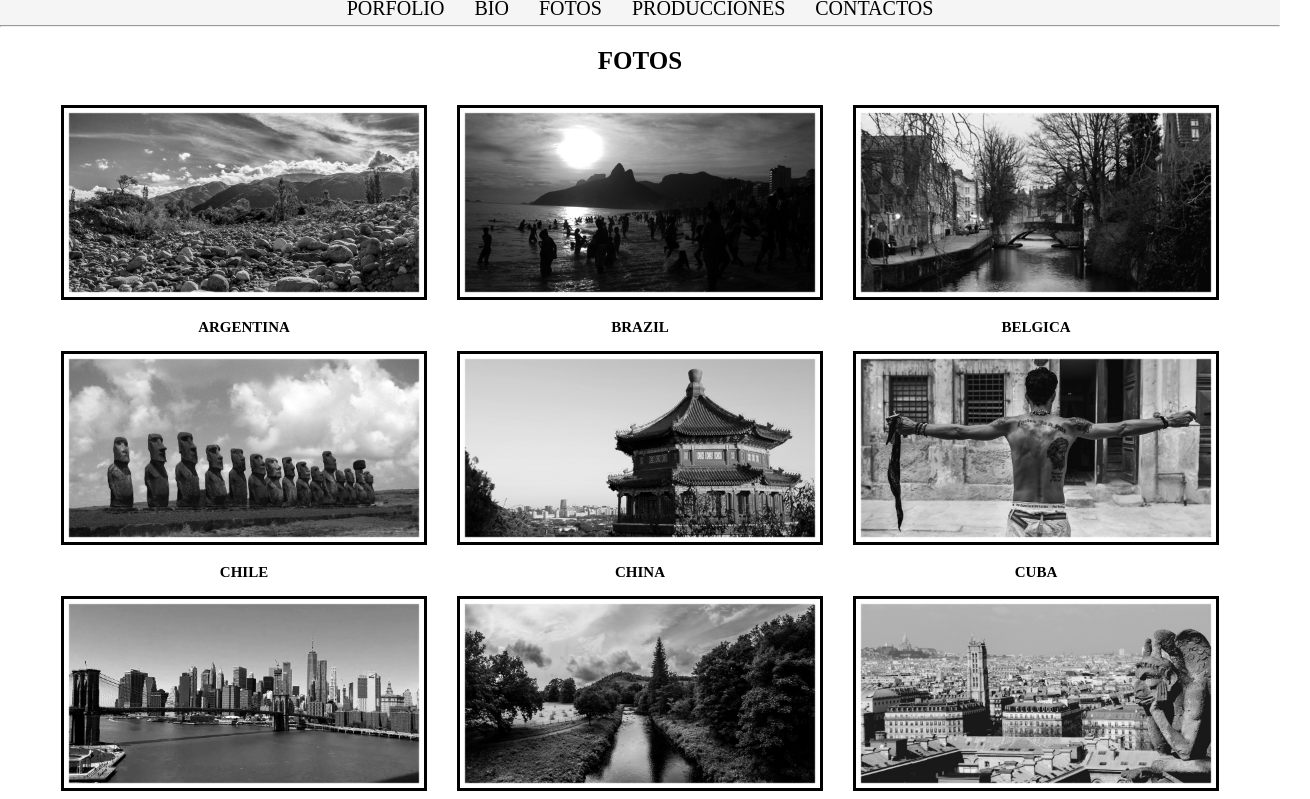
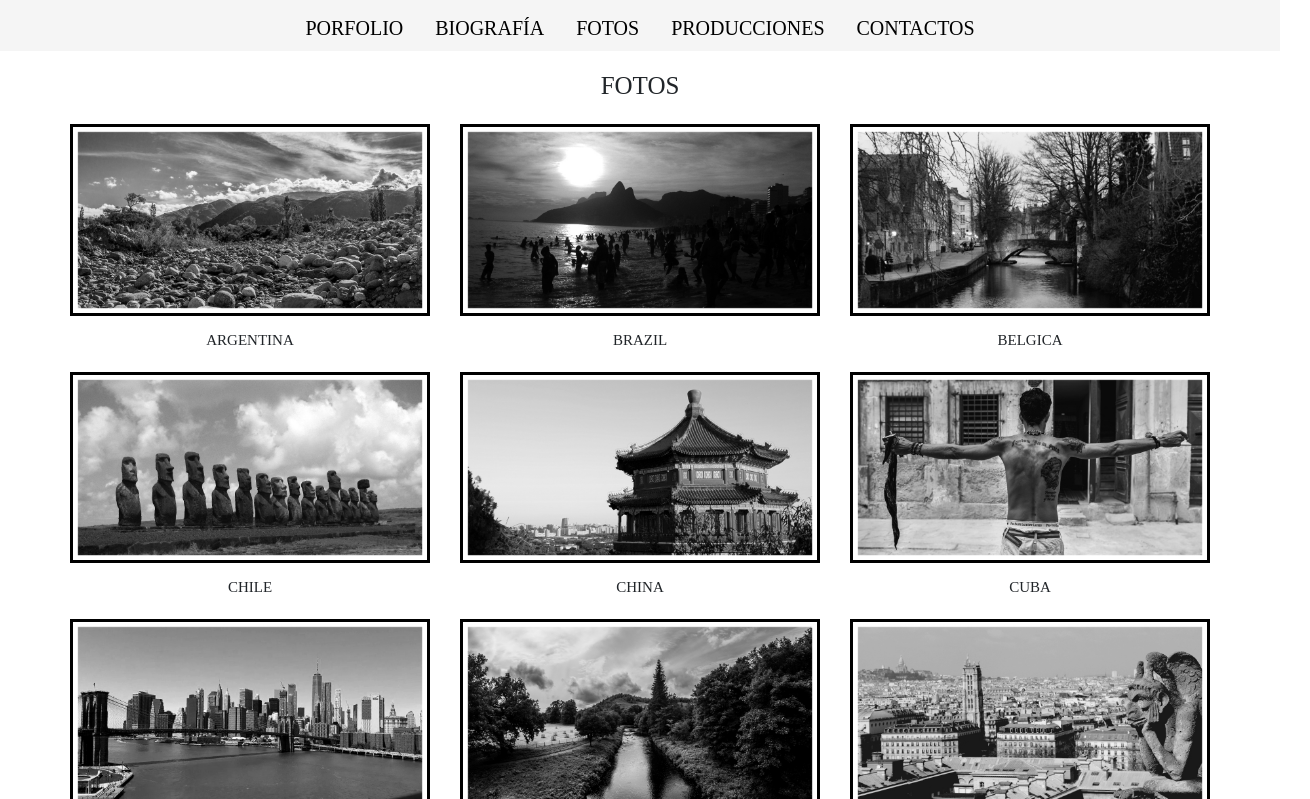
Before and after one commit to Grandinetti00/CASABLANCA-LAYOUT, a plain HTML site: page pages/fotos.html in a window 1280 px wide. Shown: the part 99-898 px from the top of the page, 1310 px wide, since content can reach past the window. Drawn offline with nearby package versions, Linux system fonts and the light colour scheme; a web font is replaced by a local one.

Commit message:
change: nav

```diff
--- a/css/style.css
+++ b/css/style.css
@@ -12,25 +12,13 @@ header h1 {
     font-family: 'Cormorant Unicase', serif;
     font-size: 80px;
 }
-.menu {
-    justify-content: space-between;
-    padding: 5px;
-    text-align: center;
-    display: flex;
-    justify-content: center;
-    list-style: none;
-}
-.menu li{
-    margin-left: 15px;
-    margin-right: 15px;
-}
-.menu li a{
+.nav-link {
     text-decoration: none;
     font-family: 'Cormorant Unicase', serif;
     font-size: 20px;
     color: black;
 }
-.menu li a:hover{
+.nav a:hover{
     color: gold;
     transition: all .3s;
 }
@@ -83,10 +71,9 @@ header h1 {
 }
 .sectionFotos {
     display: flex;
-    justify-content: space-between;
     flex-wrap: wrap;
     justify-content: center;
-    padding: 15px;
+    justify-items: center;
 }
 .sectionFotos img {
     width: 360px;
--- a/pages/fotos.html
+++ b/pages/fotos.html
@@ -4,6 +4,7 @@
     <meta charset="UTF-8">
     <meta http-equiv="X-UA-Compatible" content="IE=edge">
     <meta name="viewport" content="width=device-width, initial-scale=1.0">
+    <link href="https://cdn.jsdelivr.net/npm/bootstrap@5.0.2/dist/css/bootstrap.min.css" rel="stylesheet" integrity="sha384-EVSTQN3/azprG1Anm3QDgpJLIm9Nao0Yz1ztcQTwFspd3yD65VohhpuuCOmLASjC" crossorigin="anonymous">
     <link rel="stylesheet" href="../css/style.css">
     <title>CASABLANCA</title>
 </head>
@@ -11,14 +12,23 @@
     <header>
         <h1>CASABLANCA</h1>
         <nav>
-            <ul class="menu">
-                <li><a href="../index.html">PORFOLIO</a></li>
-                <li><a href="../pages/bio.html">BIO</a></li>
-                <li><a href="../pages/fotos.html">FOTOS</a></li>
-                <li><a href="../pages/producciones.html">PRODUCCIONES</a></li>
-                <li><a href="../pages/contactos.html">CONTACTOS</a></li>
+            <ul class="nav justify-content-center">
+                <li class="nav-item">
+                  <a class="nav-link" href="../index.html">PORFOLIO</a>
+                </li>
+                <li class="nav-item">
+                  <a class="nav-link" href="../pages/bio.html">BIOGRAFÍA</a>
+                </li>
+                <li class="nav-item">
+                  <a class="nav-link" href="../pages/fotos.html">FOTOS</a>
+                </li>
+                <li class="nav-item">
+                    <a class="nav-link" href="../pages/producciones.html">PRODUCCIONES</a>
+                </li>
+                <li class="nav-item">
+                    <a class="nav-link" href="../pages/contactos.html">CONTACTOS</a>
+                </li>
             </ul>
-        <hr>
         </nav>
     </header>
     <main class="cuerpoFotos">
@@ -80,5 +90,7 @@
     <footer>
         <p>COPYRIGHT 2022 CASABLANCA</p>
     </footer>
+    <!--LINK BOOTSTRAP JAVASCRIP-->
+    <script src="https://cdn.jsdelivr.net/npm/bootstrap@5.0.2/dist/js/bootstrap.bundle.min.js" integrity="sha384-MrcW6ZMFYlzcLA8Nl+NtUVF0sA7MsXsP1UyJoMp4YLEuNSfAP+JcXn/tWtIaxVXM" crossorigin="anonymous"></script>
 </body>
 </html>
```
Also changed, not shown: index.html (+19 -8 lines), pages/bio.html (+19 -7 lines), pages/contactos.html (+21 -10 lines), pages/producciones.html (+19 -7 lines).
